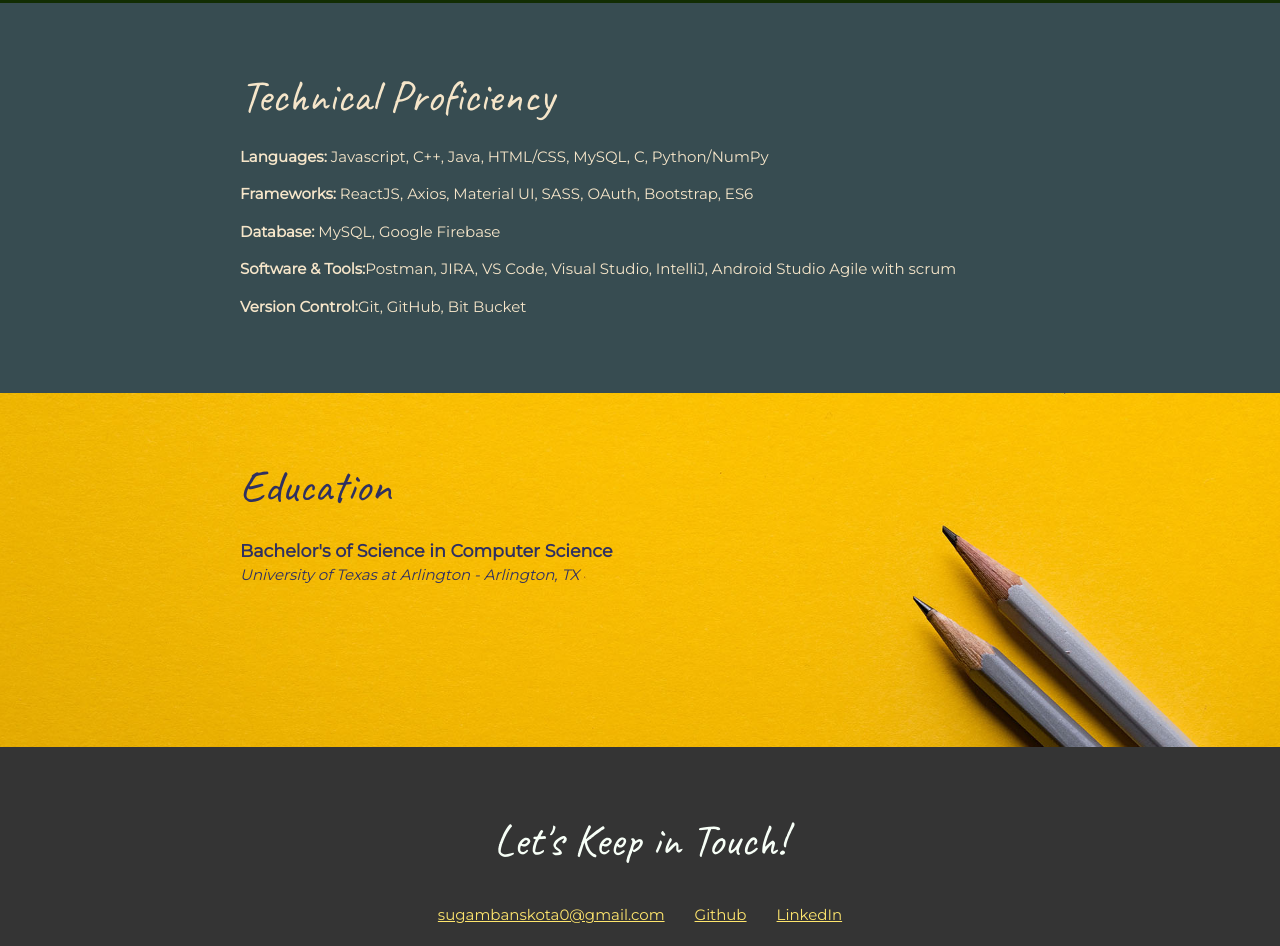
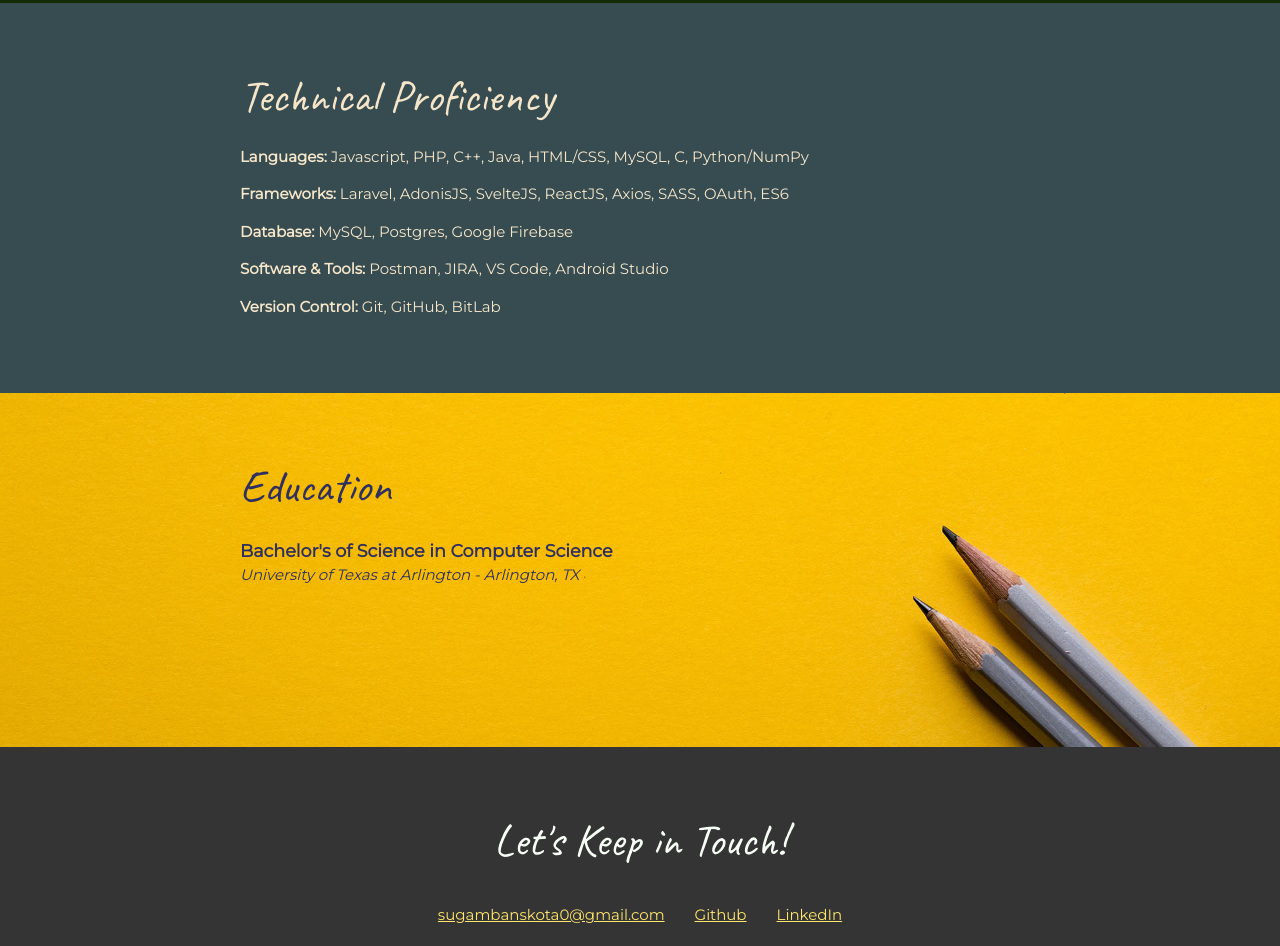
Before and after one commit to SugamB/portfolio, a plain HTML site: page index.html in a window 1280 px wide. Shown: the part 3343-4289 px from the top of the page. Drawn offline with Linux system fonts and the light colour scheme.

```diff
--- a/index.html
+++ b/index.html
@@ -166,11 +166,11 @@
     <section class="skills" id="SKILLS">
       <div class="content-wrap item-details">
         <h2>Technical Proficiency</h2>
-        <p><strong>Languages:</strong> Javascript, C++, Java, HTML/CSS, MySQL, C, Python/NumPy</p>
-        <p><b>Frameworks:</b> ReactJS, Axios, Material UI, SASS, OAuth, Bootstrap, ES6</p>
-        <p><b>Database: </b> MySQL, Google Firebase</p>
-        <p><b>Software & Tools:</b>Postman, JIRA, VS Code, Visual Studio, IntelliJ, Android Studio Agile with scrum</p>
-        <p><b>Version Control:</b>Git, GitHub, Bit Bucket </p>
+        <p><strong>Languages:</strong> Javascript, PHP, C++, Java, HTML/CSS, MySQL, C, Python/NumPy</p>
+        <p><b>Frameworks:</b> Laravel, AdonisJS, SvelteJS, ReactJS, Axios, SASS, OAuth, ES6</p>
+        <p><b>Database: </b> MySQL, Postgres, Google Firebase</p>
+        <p><b>Software & Tools:</b> Postman, JIRA, VS Code, Android Studio</p>
+        <p><b>Version Control:</b> Git, GitHub, BitLab</p>
       </div>
     </section>
 
```
